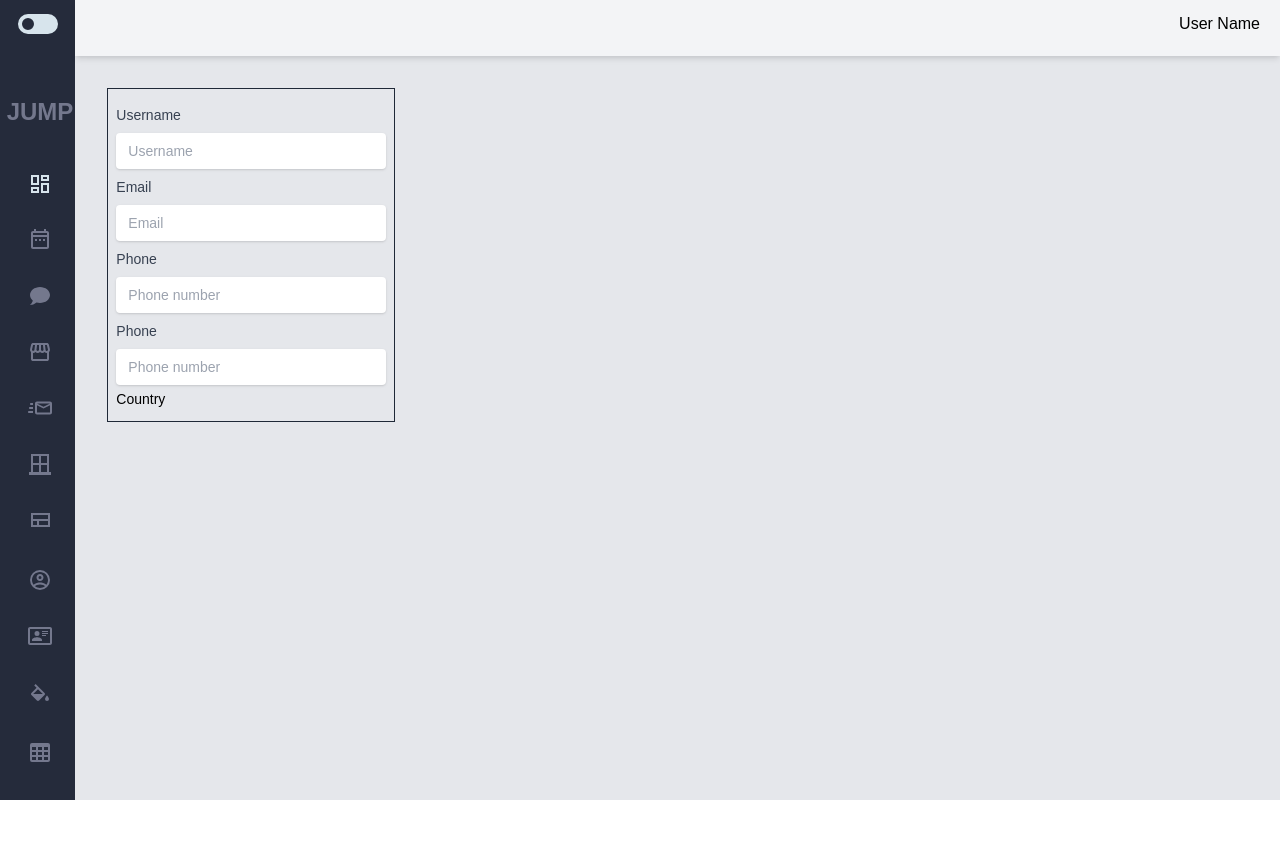
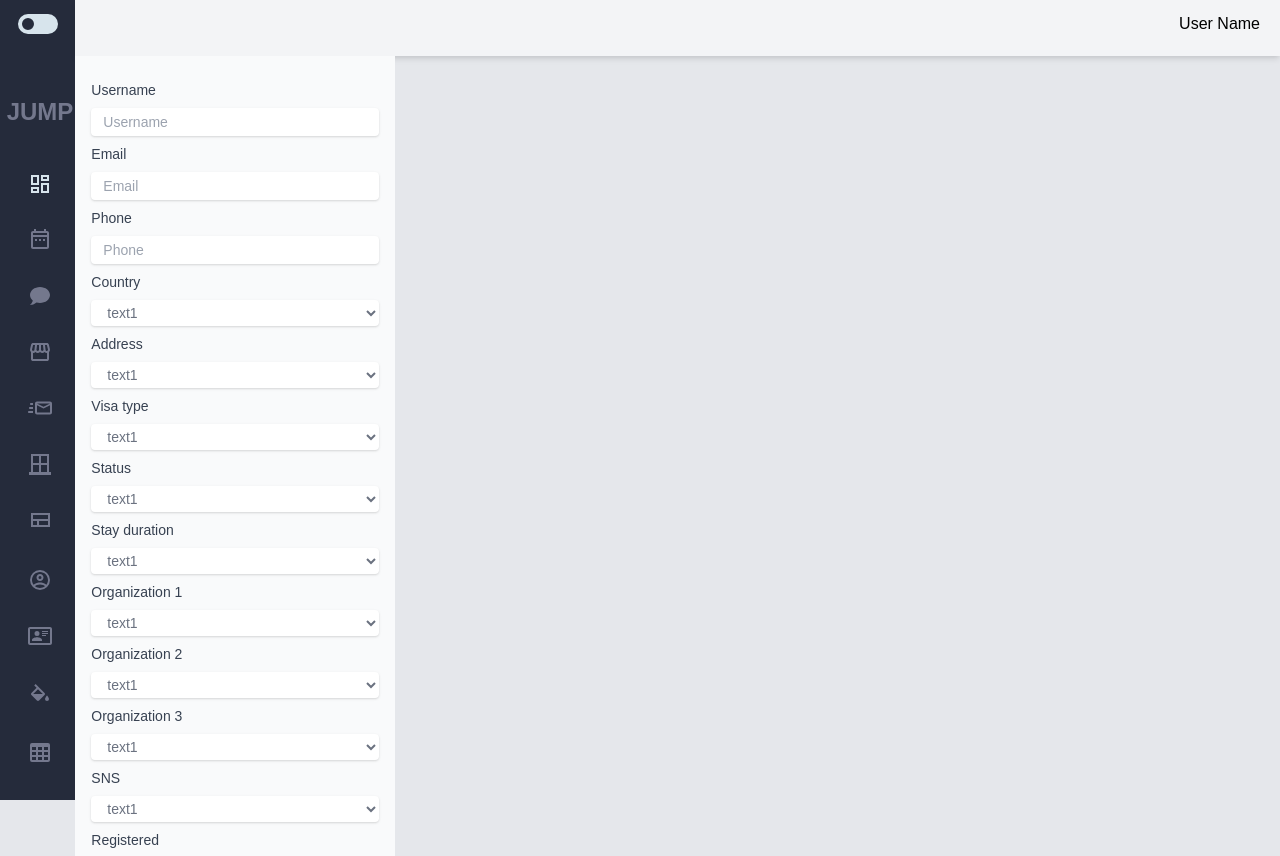
Before and after one commit to Ochirpurev-inGTN/admin_panel_jump, a Next.js app: page /dashboard in a window 1280 px wide. Before the commit the page ends 800 px from the top, so only its background shows below. Built offline with nearby package versions, Linux system fonts and the light colour scheme.

Commit message:
dashboard search hesgiig urj bn

```diff
--- a/src/components/Layout.tsx
+++ b/src/components/Layout.tsx
@@ -6,7 +6,7 @@ const Layout: React.FC = ({ children }) => {
     <BodyWrapper>
       <div className="flex min-h-screen bg-gray-200">
         <SideBar />
-        <section className="w-full">
+        <section className="w-full flex-col">
           <div className="w-full h-14 shadow-md bg-gray-100 py-3 px-5">
               <p className=' text-right'>
               User Name
--- a/src/pages/dashboard/index.tsx
+++ b/src/pages/dashboard/index.tsx
@@ -7,46 +7,84 @@ type NextPageWithLayout = NextPage & {
   getLayout?: (page: ReactElement) => ReactNode;
 };
 
+const mockData: IMockData[] = [
+  {
+    name: "text1",
+    code: 1,
+  },
+  {
+    name: "text2",
+    code: 2,
+  },
+];
+
+interface IMockData {
+  name: string;
+  code: number;
+}
+interface ISelectBox {
+  label: string;
+  data: IMockData[];
+}
+const SelectBoxWithLabel: React.FC<ISelectBox> = ({ label, data }) => {
+  return (
+    <div className="my-1">
+      <p className="label_in_dashboard_search">{label}</p>
+      <select placeholder={label} className="select_in_dashboard_search">
+        {data.map((item) => {
+          return (
+            <option key={item.code} value={item.code}>
+              {item?.name}
+            </option>
+          );
+        })}
+      </select>
+    </div>
+  );
+};
+
+interface IcustomInput {
+  label: string;
+}
+
+const InputBoxWithLabel: React.FC<IcustomInput> = ({ label }) => {
+  return (
+    <div className="my-1">
+      <p className="label_in_dashboard_search">{label}</p>
+      <input
+        type={"text"}
+        placeholder={label}
+        className="input_in_dashboard_search"
+      />
+    </div>
+  );
+};
 const Dashboard: NextPageWithLayout = () => {
   return (
-    <div className="m-3 p-3 md:flex-row w-full flex-col">
+    <div className="md:flex-row w-full flex-col ">
       {/* to search */}
-      <div className="m-2 p-2 w-72 xl:80 border border-gray-800 text-sm">
-        <div className="my-1">
-          <p className="text-gray-700 my-2">Username</p>
-          <input
-            type={"text"}
-            placeholder="Username"
-            className="input_in_dashboard_search"
-          />
-        </div>
-        <div className="my-1">
-          <p className="text-gray-700 my-2">Email</p>
-          <input
-            type={"text"}
-            placeholder="Email"
-            className="input_in_dashboard_search"
-          />
-        </div>
-        <div className="my-1">
-          <p className="text-gray-700 my-2">Phone</p>
-          <input
-            type={"text"}
-            placeholder="Phone number"
-            className="input_in_dashboard_search"
-          />
-        </div>
-        <div className="my-1">
-          <p className="text-gray-700 my-2">Phone</p>
-          <input
-            type={"text"}
-            placeholder="Phone number"
-            className="input_in_dashboard_search"
-          />
-        </div>
-        <div className="my-1">
-          <p className="">Country</p>
-        </div>
+      <div className="p-4 w-72 xl:w-80 text-sm bg-gray-50 h-screen overflow-y-scroll">
+        <InputBoxWithLabel label="Username" />
+        <InputBoxWithLabel label="Email" />
+        <InputBoxWithLabel label="Phone" />
+
+        <SelectBoxWithLabel label="Country" data={mockData} />
+        <SelectBoxWithLabel label="Address" data={mockData} />
+        <SelectBoxWithLabel label="Visa type" data={mockData} />
+        <SelectBoxWithLabel label="Status" data={mockData} />
+        <SelectBoxWithLabel label="Stay duration" data={mockData} />
+
+        <SelectBoxWithLabel label="Organization 1" data={mockData} />
+        <SelectBoxWithLabel label="Organization 2" data={mockData} />
+        <SelectBoxWithLabel label="Organization 3" data={mockData} />
+        <SelectBoxWithLabel label="SNS" data={mockData} />
+        <SelectBoxWithLabel label="Registered" data={mockData} />
+        <SelectBoxWithLabel label="Last login" data={mockData} />
+        <SelectBoxWithLabel label="Last login" data={mockData} />
+        <SelectBoxWithLabel label="Last login" data={mockData} />
+        <SelectBoxWithLabel label="Last login" data={mockData} />
+        <SelectBoxWithLabel label="Last login" data={mockData} />
+
       </div>
       {/* to show data */}
       <div className=""></div>
--- a/src/styles/globals.css
+++ b/src/styles/globals.css
@@ -3,5 +3,11 @@
 @tailwind utilities;
 
 .input_in_dashboard_search {
-    @apply py-2 px-3 placeholder-opacity-60 text-gray-500 bg-white rounded text-sm  shadow outline-none focus:outline-none focus:ring w-full
+    @apply py-1 px-3 placeholder-opacity-60 text-gray-500 bg-white rounded text-sm  shadow outline-none focus:outline-none focus:ring w-full
 }
+.select_in_dashboard_search {
+    @apply py-1 px-3 placeholder-opacity-60 text-gray-500 bg-white rounded text-sm  shadow outline-none focus:outline-none focus:ring w-full
+}
+.label_in_dashboard_search {
+    @apply text-gray-700 my-2
+}
```
